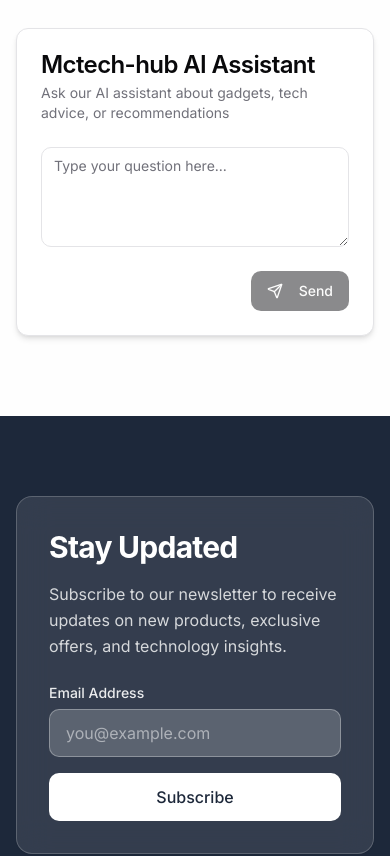
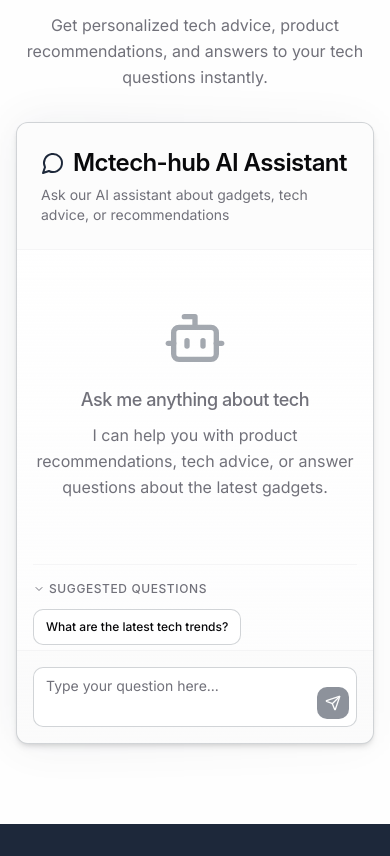
Before and after one commit to medan-dev/mctech-hub-gadgets, a React (Vite) app: page / in a window 390 px wide. Shown: the part 4640-5496 px from the top of the page. Built offline with nearby package versions, Linux system fonts and the light colour scheme.

Commit message:
Improve AI Chat Interface
This commit introduces styling changes to the chat interface, adds various question types, enhances AI response handling (including loading states and formatting), and implements conversation history.

```diff
--- a/src/components/AIChat.tsx
+++ b/src/components/AIChat.tsx
@@ -1,16 +1,45 @@
 
-import { useState } from "react";
+import { useState, useRef, useEffect } from "react";
 import { Button } from "@/components/ui/button";
 import { Textarea } from "@/components/ui/textarea";
 import { Card, CardContent, CardDescription, CardFooter, CardHeader, CardTitle } from "@/components/ui/card";
-import { Loader2, Send } from "lucide-react";
+import { Loader2, Send, MessageCircle, User, Bot, ChevronDown, RefreshCw } from "lucide-react";
 import { supabase } from "@/integrations/supabase/client";
 import { toast } from "sonner";
+import { cn } from "@/lib/utils";
+
+// Define the message type for our chat
+type Message = {
+  id: string;
+  role: "user" | "assistant";
+  content: string;
+  timestamp: Date;
+};
+
+// Quick prompt suggestions
+const PROMPT_SUGGESTIONS = [
+  "What are the latest tech trends?",
+  "Recommend a good laptop for video editing",
+  "Compare wireless vs wired headphones",
+  "What smart home devices are worth buying?",
+  "Help me choose between iPhone and Android"
+];
 
 const AIChat = () => {
   const [prompt, setPrompt] = useState("");
-  const [response, setResponse] = useState("");
+  const [messages, setMessages] = useState<Message[]>([]);
   const [loading, setLoading] = useState(false);
+  const [showSuggestions, setShowSuggestions] = useState(true);
+  const messagesEndRef = useRef<HTMLDivElement>(null);
+
+  // Scroll to bottom when messages change
+  useEffect(() => {
+    scrollToBottom();
+  }, [messages]);
+
+  const scrollToBottom = () => {
+    messagesEndRef.current?.scrollIntoView({ behavior: "smooth" });
+  };
 
   const handleSendMessage = async () => {
     if (!prompt.trim()) {
@@ -18,15 +47,44 @@ const AIChat = () => {
       return;
     }
 
+    // Create a new user message
+    const userMessage: Message = {
+      id: Date.now().toString(),
+      role: "user",
+      content: prompt,
+      timestamp: new Date()
+    };
+
+    // Add user message to the chat
+    setMessages(prev => [...prev, userMessage]);
+    setPrompt("");
     setLoading(true);
+    setShowSuggestions(false);
+
     try {
       const { data, error } = await supabase.functions.invoke('ai-assistant', {
-        body: { prompt: prompt }
+        body: {
+          prompt: prompt,
+          // Send conversation history for context (last 5 messages)
+          history: messages.slice(-5).map(msg => ({
+            role: msg.role,
+            content: msg.content
+          }))
+        }
       });
 
       if (error) throw error;
 
-      setResponse(data.response);
+      // Create an assistant message
+      const assistantMessage: Message = {
+        id: (Date.now() + 1).toString(),
+        role: "assistant",
+        content: data.response,
+        timestamp: new Date()
+      };
+
+      // Add assistant message to the chat
+      setMessages(prev => [...prev, assistantMessage]);
       toast.success("AI assistant responded!");
     } catch (error) {
       console.error("Error calling AI assistant:", error);
@@ -36,44 +94,151 @@ const AIChat = () => {
     }
   };
 
+  const handlePromptSuggestion = (suggestion: string) => {
+    setPrompt(suggestion);
+  };
+
+  const clearConversation = () => {
+    setMessages([]);
+    setShowSuggestions(true);
+    toast.info("Conversation cleared");
+  };
+
   return (
-    <Card className="w-full shadow-md">
-      <CardHeader>
-        <CardTitle>Mctech-hub AI Assistant</CardTitle>
-        <CardDescription>Ask our AI assistant about gadgets, tech advice, or recommendations</CardDescription>
+    <Card className="w-full shadow-md overflow-hidden border-accent/20 bg-gradient-to-b from-background to-secondary/20">
+      <CardHeader className="bg-secondary/30 border-b border-border/30">
+        <CardTitle className="flex items-center gap-2 text-2xl">
+          <MessageCircle className="text-accent h-6 w-6" />
+          Mctech-hub AI Assistant
+        </CardTitle>
+        <CardDescription>
+          Ask our AI assistant about gadgets, tech advice, or recommendations
+        </CardDescription>
       </CardHeader>
-      <CardContent className="space-y-4">
-        <Textarea
-          placeholder="Type your question here..."
-          className="min-h-[100px]"
-          value={prompt}
-          onChange={(e) => setPrompt(e.target.value)}
-        />
 
-        {response && (
-          <div className="p-4 bg-secondary/30 rounded-md">
-            <p className="whitespace-pre-wrap">{response}</p>
+      <CardContent className="p-4 md:p-6 h-[400px] overflow-y-auto">
+        {messages.length === 0 && (
+          <div className="text-center py-10 text-muted-foreground">
+            <Bot className="h-16 w-16 mx-auto mb-4 text-accent opacity-40" />
+            <h3 className="text-lg font-medium mb-2">Ask me anything about tech</h3>
+            <p className="max-w-sm mx-auto">I can help you with product recommendations, tech advice, or answer questions about the latest gadgets.</p>
+          </div>
+        )}
+
+        {messages.length > 0 && (
+          <div className="space-y-6">
+            {messages.map((message) => (
+              <div
+                key={message.id}
+                className={cn(
+                  "flex gap-3 max-w-[85%]",
+                  message.role === "user" ? "ml-auto" : "mr-auto"
+                )}
+              >
+                <div
+                  className={cn(
+                    "flex-shrink-0 h-8 w-8 rounded-full flex items-center justify-center text-background",
+                    message.role === "user" ? "bg-accent order-2" : "bg-primary"
+                  )}
+                >
+                  {message.role === "user" ? <User className="h-4 w-4" /> : <Bot className="h-4 w-4" />}
+                </div>
+
+                <div
+                  className={cn(
+                    "p-4 rounded-2xl text-sm",
+                    message.role === "user"
+                      ? "bg-accent text-accent-foreground rounded-tr-none"
+                      : "bg-muted rounded-tl-none"
+                  )}
+                >
+                  <div className="whitespace-pre-wrap">{message.content}</div>
+                  <div className={cn(
+                    "text-xs mt-1 opacity-70",
+                    message.role === "user" ? "text-accent-foreground" : "text-muted-foreground"
+                  )}>
+                    {new Date(message.timestamp).toLocaleTimeString([], {
+                      hour: '2-digit',
+                      minute:'2-digit'
+                    })}
+                  </div>
+                </div>
+              </div>
+            ))}
+            <div ref={messagesEndRef} />
+          </div>
+        )}
+
+        {showSuggestions && (
+          <div className="mt-6 pt-4 border-t border-border/30">
+            <h4 className="text-xs text-muted-foreground font-medium uppercase tracking-wider mb-3 flex items-center">
+              <ChevronDown className="h-3 w-3 mr-1" /> Suggested questions
+            </h4>
+            <div className="flex flex-wrap gap-2">
+              {PROMPT_SUGGESTIONS.map((suggestion, index) => (
+                <Button
+                  key={index}
+                  variant="outline"
+                  size="sm"
+                  className="text-xs border-accent/20 hover:bg-accent/10 hover:text-accent"
+                  onClick={() => handlePromptSuggestion(suggestion)}
+                >
+                  {suggestion}
+                </Button>
+              ))}
+            </div>
+          </div>
+        )}
+
+        {loading && (
+          <div className="flex justify-center items-center mt-4">
+            <div className="bg-secondary/50 px-4 py-2 rounded-full flex items-center gap-2">
+              <Loader2 className="h-4 w-4 animate-spin text-accent" />
+              <span className="text-sm text-muted-foreground">AI is thinking...</span>
+            </div>
           </div>
         )}
       </CardContent>
-      <CardFooter>
+
+      <CardFooter className="p-4 border-t border-border/30 bg-secondary/20">
+        {messages.length > 0 && (
+          <Button
+            variant="ghost"
+            size="sm"
+            onClick={clearConversation}
+            className="mr-auto hover:bg-destructive/10 hover:text-destructive"
+          >
+            <RefreshCw className="h-4 w-4 mr-1" />
+            New Chat
+          </Button>
+        )}
+
+        <div className={cn("flex-1 relative", messages.length > 0 ? "ml-2" : "")}>
+          <Textarea
+            placeholder="Type your question here..."
+            className="min-h-[60px] pr-16 resize-none border-accent/20 focus-visible:ring-accent"
+            value={prompt}
+            onChange={(e) => setPrompt(e.target.value)}
+            onKeyDown={(e) => {
+              if (e.key === 'Enter' && !e.shiftKey) {
+                e.preventDefault();
+                handleSendMessage();
+              }
+            }}
+          />
           <Button
             onClick={handleSendMessage}
             disabled={loading || !prompt.trim()}
-          className="ml-auto"
+            className="absolute right-2 bottom-2 h-8 px-2 bg-accent hover:bg-accent/90"
+            size="sm"
           >
             {loading ? (
-            <>
-              <Loader2 className="mr-2 h-4 w-4 animate-spin" />
-              Processing...
-            </>
+              <Loader2 className="h-4 w-4 animate-spin" />
             ) : (
-            <>
-              <Send className="mr-2 h-4 w-4" />
-              Send
-            </>
+              <Send className="h-4 w-4" />
             )}
           </Button>
+        </div>
       </CardFooter>
     </Card>
   );
--- a/src/pages/Index.tsx
+++ b/src/pages/Index.tsx
@@ -43,10 +43,16 @@ const Index = () => {
         <section className="py-20 bg-secondary/10">
           <Container>
             <div className="max-w-4xl mx-auto">
-              <h2 className="text-3xl font-display font-bold tracking-tight mb-8 text-center">
+              <h2 className="text-3xl font-display font-bold tracking-tight mb-4 text-center">
                 Ask Our AI Assistant
               </h2>
-              <AIChat />
+              <p className="text-center text-muted-foreground mb-8 max-w-xl mx-auto">
+                Get personalized tech advice, product recommendations, and answers to your tech questions instantly.
+              </p>
+              <div className="relative z-10">
+                <div className="absolute inset-0 bg-gradient-to-r from-accent/10 to-primary/5 rounded-xl blur-xl -z-10 opacity-70"></div>
+                <AIChat />
+              </div>
             </div>
           </Container>
         </section>
```
Also changed, not shown: 1 other file (tests, documents, lock files or other folders). Lines whose indentation alone changed are shown as unchanged.
